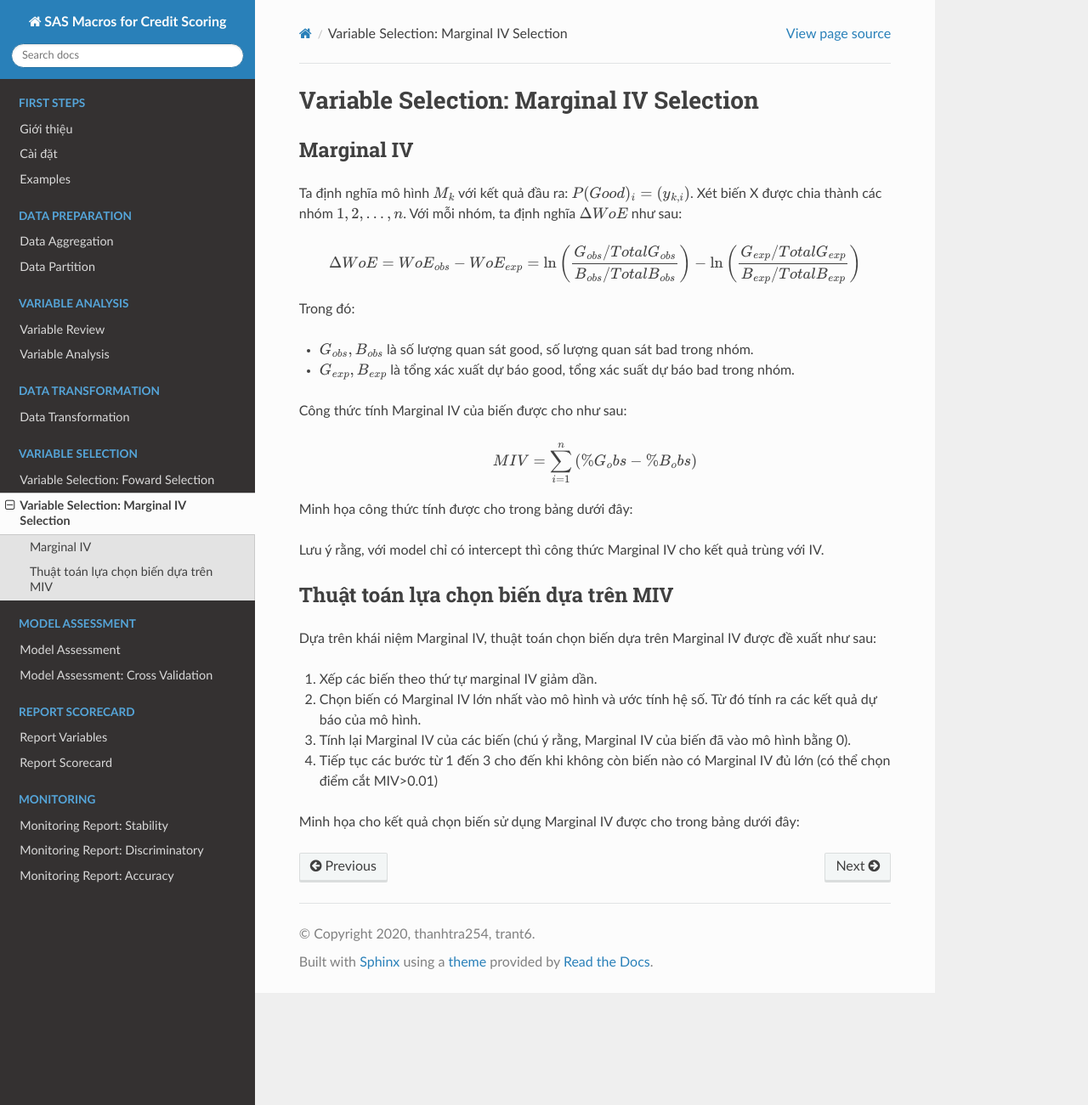
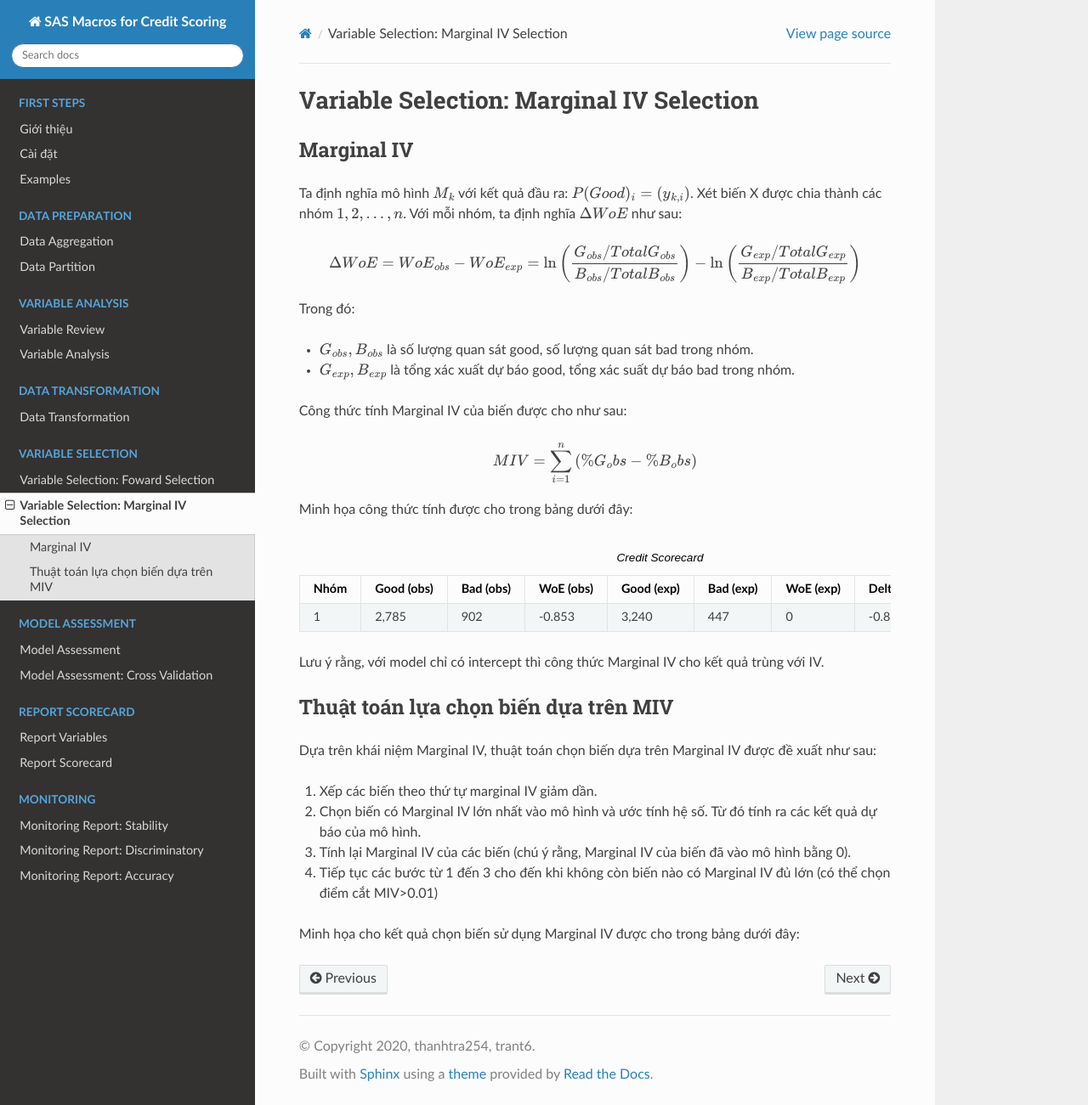
Before and after one commit to thanhtra254/SMCS, a Sphinx documentation site: the page built from docs/post/SelectMarIV.rst, in a window 1280 px wide and 1301 px high. Shown: the whole window at 85% size. Built offline with Sphinx 7.4.7 and the Read the Docs theme 2.0.0, drawn with Linux system fonts in a browser that asks for light colours; comment, search, counter and statistics services are not loaded; part of the change alters nothing that is shown.

```diff
--- a/docs/post/SelectMarIV.rst
+++ b/docs/post/SelectMarIV.rst
@@ -24,7 +24,7 @@ Công thức tính Marginal IV của biến được cho như sau:
 Minh họa công thức tính được cho trong bảng dưới đây:
 
 .. list-table:: Credit Scorecard
-   :widths: 10 15 15 15
+   :widths: 10 15 15 15 15 15 15 20 20
    :header-rows: 1
 
    * - Nhóm
```
